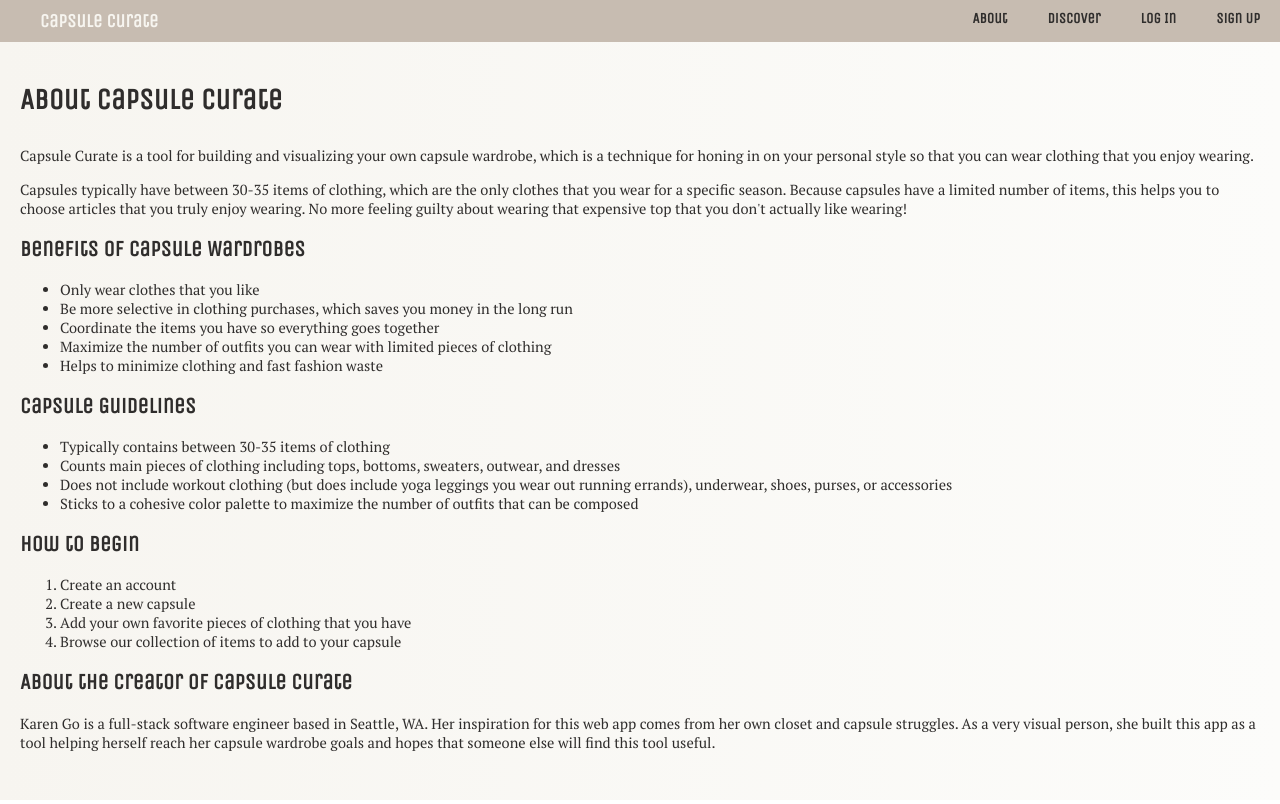
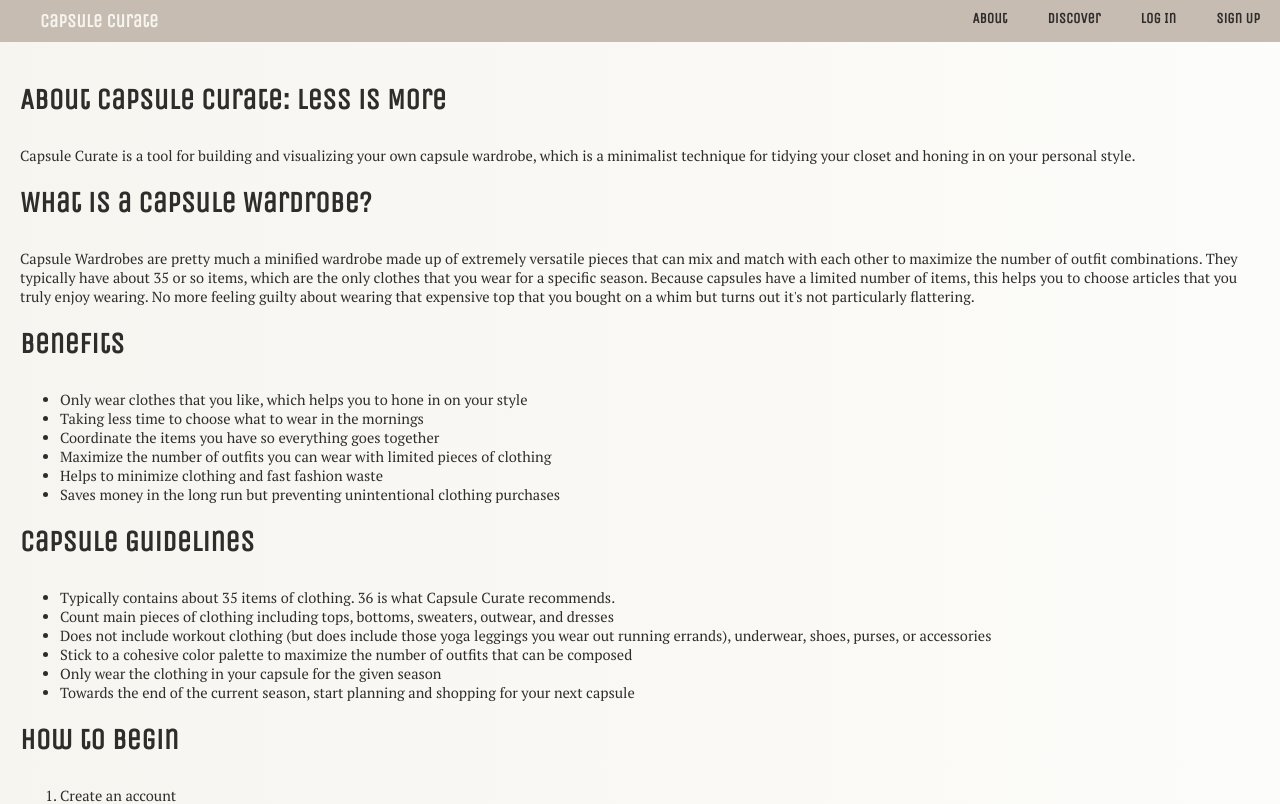
Before and after one commit to kargo-k/capsule-curate-client, a React (Create React App) app: page /about in a window 1280 px wide. Shown: the top 804 px of the page. Built offline with nearby package versions, Linux system fonts and the light colour scheme; a web font is replaced by a local one.

Commit message:
edited about page

```diff
--- a/src/components/About.js
+++ b/src/components/About.js
@@ -3,44 +3,47 @@
 const About = () => {
   return (
     <div className='container'>
-      <h1>About Capsule Curate</h1>
+      <h1>About Capsule Curate: Less is More</h1>
       <p>
-        Capsule Curate is a tool for building and visualizing your own capsule wardrobe, which is a technique for honing in on your personal style so that you can wear clothing that you enjoy wearing.
+        Capsule Curate is a tool for building and visualizing your own capsule wardrobe, which is a minimalist technique for tidying your closet and honing in on your personal style.
       </p>
 
+      <h1>What is a Capsule Wardrobe?</h1>
       <p>
-        Capsules typically have between 30-35 items of clothing, which are the only clothes that you wear for a specific season.  Because capsules have a limited number of items, this helps you to choose articles that you truly enjoy wearing.  No more feeling guilty about wearing that expensive top that you don't actually like wearing!
+        Capsule Wardrobes are pretty much a minified wardrobe made up of extremely versatile pieces that can mix and match with each other to maximize the number of outfit combinations.  They typically have about 35 or so items, which are the only clothes that you wear for a specific season.  Because capsules have a limited number of items, this helps you to choose articles that you truly enjoy wearing.  No more feeling guilty about wearing that expensive top that you bought on a whim but turns out it's not particularly flattering.
       </p>
 
-      <h2>Benefits of Capsule Wardrobes</h2>
+      <h1>Benefits</h1>
 
       <ul>
-        <li>Only wear clothes that you like</li>
-        <li>Be more selective in clothing purchases, which saves you money in the long run</li>
+        <li>Only wear clothes that you like, which helps you to hone in on your style</li>
+        <li>Taking less time to choose what to wear in the mornings</li>
         <li>Coordinate the items you have so everything goes together</li>
         <li>Maximize the number of outfits you can wear with limited pieces of clothing</li>
         <li>Helps to minimize clothing and fast fashion waste</li>
+        <li>Saves money in the long run but preventing unintentional clothing purchases</li>
       </ul>
 
-      <h2>Capsule Guidelines</h2>
+      <h1>Capsule Guidelines</h1>
       <ul>
-        <li>Typically contains between 30-35 items of clothing</li>
-        <li>Counts main pieces of clothing including tops, bottoms, sweaters, outwear, and dresses</li>
-        <li>Does not include workout clothing (but does include yoga leggings you wear out running errands), underwear, shoes, purses, or accessories</li>
-        <li>Sticks to a cohesive color palette to maximize the number of outfits that can be composed</li>
+        <li>Typically contains about 35 items of clothing.  36 is what Capsule Curate recommends.</li>
+        <li>Count main pieces of clothing including tops, bottoms, sweaters, outwear, and dresses</li>
+        <li>Does not include workout clothing (but does include those yoga leggings you wear out running errands), underwear, shoes, purses, or accessories</li>
+        <li>Stick to a cohesive color palette to maximize the number of outfits that can be composed</li>
+        <li>Only wear the clothing in your capsule for the given season</li>
+        <li>Towards the end of the current season, start planning and shopping for your next capsule</li>
       </ul>
 
-      <h2>How to Begin</h2>
+      <h1>How to Begin</h1>
 
       <ol>
         <li>Create an account</li>
         <li>Create a new capsule</li>
-        <li>Add your own favorite pieces of clothing that you have</li>
-        <li>Browse our collection of items to add to your capsule</li>
+        <li>Add your own favorite pieces of clothing that you have that you want to include in your very first capsule</li>
+        <li>Browse our collection of items to add to your capsule or start planning for next season's capsule</li>
       </ol>
 
-      <h2>About the Creator of Capsule Curate</h2>
-
+      <h1>About the Creator of Capsule Curate</h1>
       <p>
         Karen Go is a full-stack software engineer based in Seattle, WA.  Her inspiration for this web app comes from her own closet and capsule struggles.  As a very visual person, she built this app as a tool helping herself reach her capsule wardrobe goals and hopes that someone else will find this tool useful.
       </p>
```
